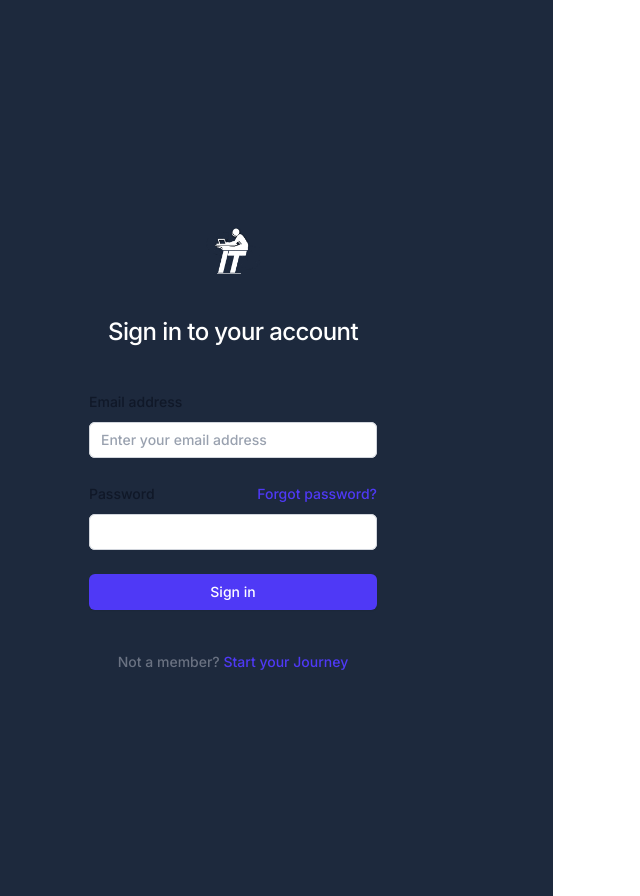
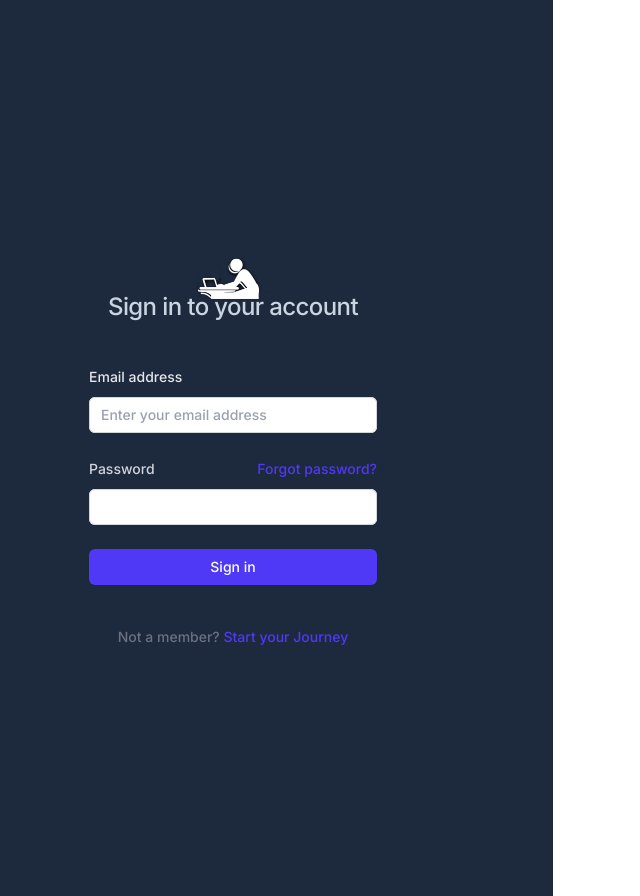
Before and after one commit to JamarTG/capstone, a React (Vite) app in the folder frontend/: page /login in a window 1280 px wide. Shown: the whole page, without its empty margins (87-727 px from the left). Built offline with nearby package versions, Linux system fonts and the light colour scheme.

Commit message:
Use Cropped Logo

```diff
--- a/frontend/src/components/authentication/login.tsx
+++ b/frontend/src/components/authentication/login.tsx
@@ -56,7 +56,7 @@ export default function Login() {
         <div>
           <label
             htmlFor="email"
-            className="block text-sm/6 font-medium text-gray-900"
+            className="block text-sm/6 font-medium text-gray-200"
           >
             Email address
           </label>
@@ -80,7 +80,7 @@ export default function Login() {
           <div className="flex items-center justify-between">
             <label
               htmlFor="password"
-              className="block text-sm/6 font-medium text-gray-900"
+              className="block text-sm/6 font-medium text-gray-300"
             >
               Password
             </label>
--- a/frontend/src/components/authentication/register.tsx
+++ b/frontend/src/components/authentication/register.tsx
@@ -64,7 +64,7 @@ export default function Register() {
         <div>
           <label
             htmlFor="email"
-            className="block text-sm/6 font-medium text-gray-900"
+            className="block text-sm/6 font-medium text-gray-300"
           >
             Email address
           </label>
@@ -87,7 +87,7 @@ export default function Register() {
         <div>
           <label
             htmlFor="password"
-            className="block text-sm/6 font-medium text-gray-900"
+            className="block text-sm/6 font-medium text-gray-300"
           >
             Password
           </label>
@@ -109,7 +109,7 @@ export default function Register() {
         <div>
           <label
             htmlFor="confirmPassword"
-            className="block text-sm/6 font-medium text-gray-900"
+            className="block text-sm/6 font-medium text-gray-300"
           >
             Confirm Password
           </label>
--- a/frontend/src/components/layout/auth.tsx
+++ b/frontend/src/components/layout/auth.tsx
@@ -9,14 +9,19 @@ const AuthLayout: React.FC<AuthProps> = ({ children, title }) => {
   return (
     <div className="bg-slate-800 w-1/2 flex min-h-full flex-1 flex-col justify-center items-center px-6 py-12 lg:px-8">
       <div className="w-1/2 h-screen flex flex-col justify-center items-center">
-        <img
-          src="/appLogoIcon.png"
-          className="w-16"
-          alt=""
-        />
-        <div className="sm:mx-auto sm:w-full sm:max-w-sm">
-          <h2 className="mt-10 text-center text-2xl/9 font-bold tracking-tight text-white">{title}</h2>
-        </div>
+        <header className="flex flex-col gap-0 justify-center items-center">
+          <img
+            src="/croppedAppLogoIcon.png"
+            className="w-24"
+            alt=""
+          />
+          {/* <div className="sm:mx-auto sm:w-full sm:max-w-sm"> */}
+          <h2 className="mt-[-10px] flex items-end justify-end text-center text-2xl/9 font-bold tracking-tight text-slate-300">{title}</h2>
+
+
+          {/* </div> */}
+        </header>
+
         <div className="mt-10 sm:mx-auto sm:w-full sm:max-w-sm">{children}</div>
       </div>
       <div className="w-1/2"></div>
--- a/frontend/src/components/layout/sidebar.tsx
+++ b/frontend/src/components/layout/sidebar.tsx
@@ -9,7 +9,7 @@ const SidebarLayout: React.FC<HomeLayoutProps> = ({ children }) => {
     <div className="h-screen w-screen relative flex">
       <aside className="h-full w-16 flex flex-col items-center justify-between relative bg-gray-800 text-gray-400 py-4">
         <Link to={"/"}>
-          <img src="/appLogoIcon.png" />
+          <img src="/croppedAppLogoIcon.png" />
         </Link>
 
         <div className="flex flex-col space-y-10 ">
```
Also changed, not shown: frontend/public/appLogoIcon.png (deleted), frontend/public/croppedAppLogoIcon.png (added).
